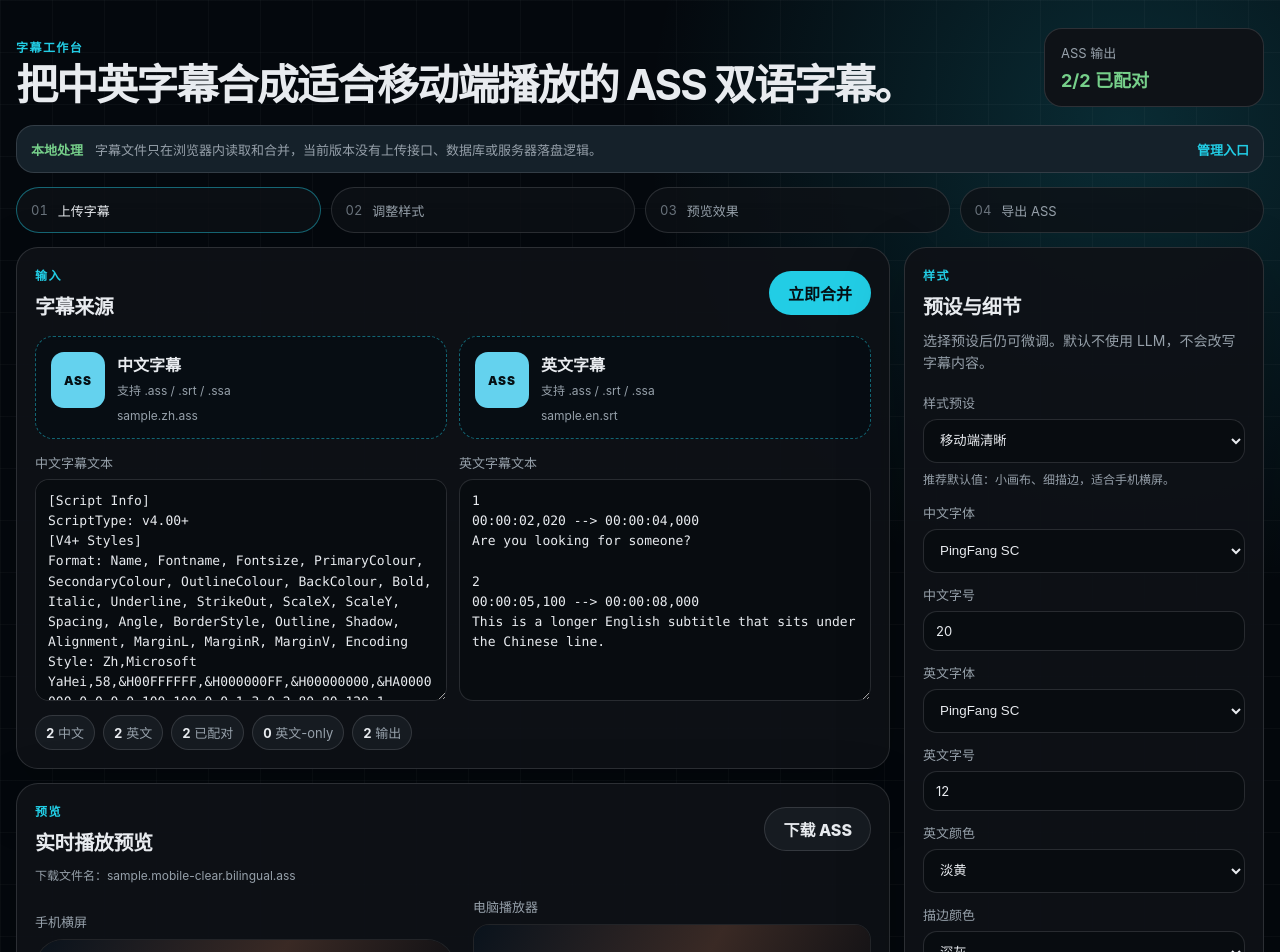
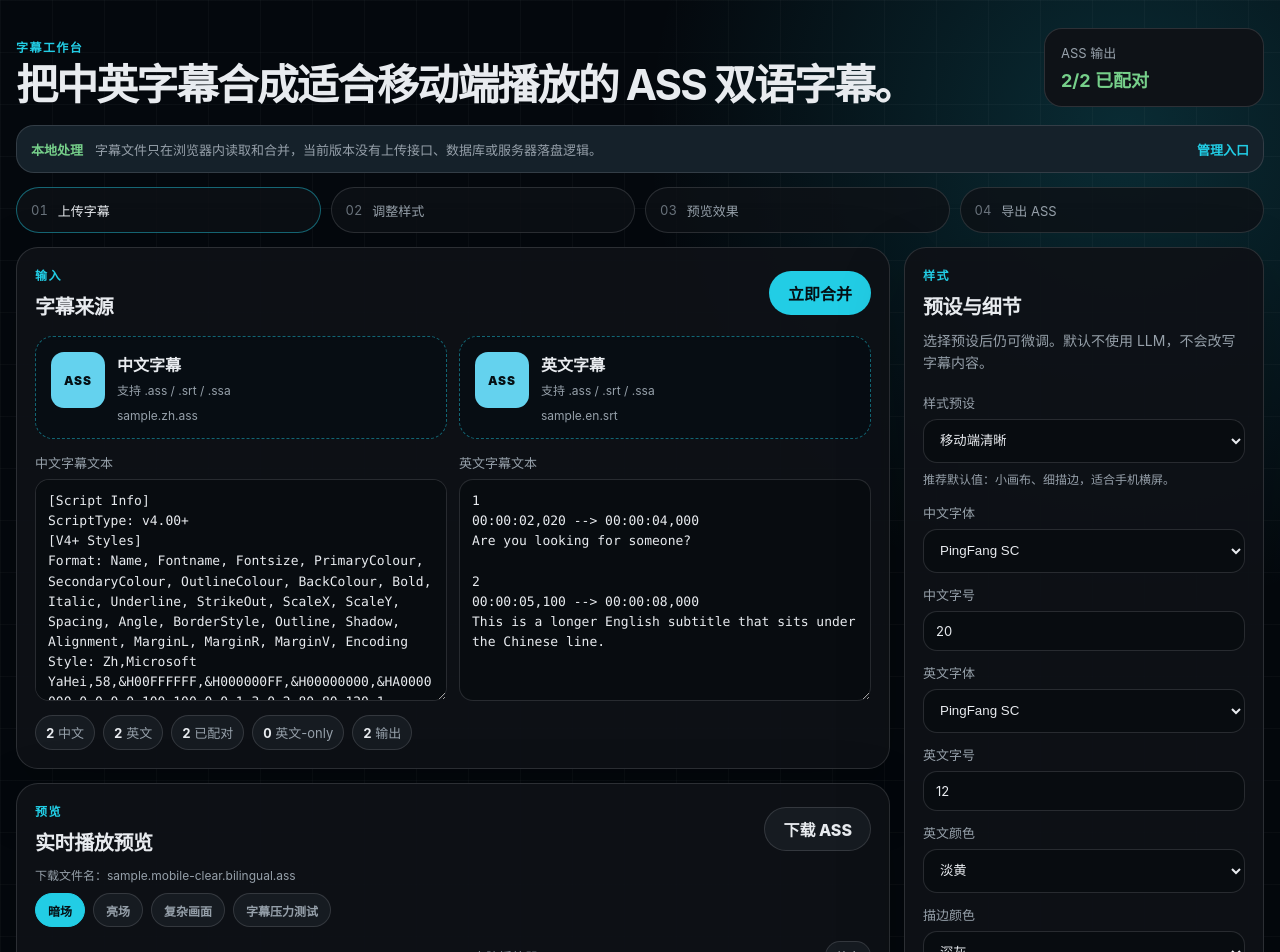
Before and after one commit to violin321/subtitle-merge, a Next.js app: page / in a window 1280 px wide. Shown: the top 952 px of the page. Built offline with nearby package versions, Linux system fonts and the light colour scheme.

Commit message:
Add lightbox preview backgrounds

```diff
--- a/src/app/globals.css
+++ b/src/app/globals.css
@@ -157,3 +157,23 @@ select {
 }
 
 .downloadName { margin: -4px 0 14px; color: var(--muted); font-size: 12px; overflow: hidden; white-space: nowrap; text-overflow: ellipsis; }
+.previewToolbar { display: flex; gap: 8px; flex-wrap: wrap; margin: -4px 0 14px; }
+.chip { min-height: 34px; padding: 0 12px; border-radius: 999px; background: var(--raised); color: var(--muted); border-color: var(--border); font-size: 12px; }
+.chip.active { color: oklch(0.16 0.02 230); background: var(--accent); border-color: var(--accent); }
+.deviceWrap figcaption { display: flex; align-items: center; justify-content: space-between; gap: 10px; }
+.openPreview { min-height: 30px; padding: 0 10px; font-size: 12px; background: var(--raised); color: var(--text); border-color: var(--border); }
+.frameGrid.bgDark { background: linear-gradient(120deg, oklch(0.18 0.024 250), oklch(0.30 0.026 38) 48%, oklch(0.12 0.018 250)); }
+.frameGrid.bgBright { background: linear-gradient(120deg, oklch(0.88 0.022 95), oklch(0.78 0.03 235) 48%, oklch(0.96 0.012 80)); }
+.frameGrid.bgBusy { background:
+  radial-gradient(circle at 24% 30%, rgba(255,255,255,.45), transparent 12%),
+  radial-gradient(circle at 72% 42%, rgba(0,0,0,.35), transparent 18%),
+  linear-gradient(135deg, oklch(0.28 0.08 25), oklch(0.65 0.08 85) 38%, oklch(0.20 0.07 250) 72%, oklch(0.82 0.04 210)); }
+.frameGrid.bgStress { background:
+  repeating-linear-gradient(45deg, rgba(255,255,255,.18) 0 10px, rgba(0,0,0,.22) 10px 20px),
+  linear-gradient(90deg, oklch(0.94 0.02 90), oklch(0.18 0.04 250)); }
+.lightbox { position: fixed; inset: 0; z-index: 50; background: rgba(3,7,18,.82); display: grid; place-items: center; padding: 24px; backdrop-filter: blur(6px); }
+.lightboxInner { width: min(1180px, 100%); border: 1px solid var(--border); border-radius: 24px; background: var(--panel); padding: 18px; box-shadow: 0 30px 90px rgba(0,0,0,.44); }
+.lightboxHead { display: flex; align-items: center; justify-content: space-between; gap: 14px; margin-bottom: 14px; }
+.deviceWrap.large { display: grid; place-items: center; }
+.largeDevice.phone { max-width: 920px; }
+.largeDevice.desktop { max-width: 1080px; }
--- a/src/app/page.tsx
+++ b/src/app/page.tsx
@@ -43,6 +43,14 @@ const outlineOptions = [
   { label: '极细 0.5', value: 0.5 },
   { label: '标准 1.0', value: 1 },
   { label: '稍强 1.3', value: 1.3 },
+];
+
+
+const previewBackgrounds = [
+  { id: 'dark', name: '暗场', className: 'bgDark' },
+  { id: 'bright', name: '亮场', className: 'bgBright' },
+  { id: 'busy', name: '复杂画面', className: 'bgBusy' },
+  { id: 'stress', name: '字幕压力测试', className: 'bgStress' },
 ];
 
 type Preset = {
@@ -101,12 +109,15 @@ export default function Home() {
   const [zhName, setZhName] = useState('sample.zh.ass');
   const [enName, setEnName] = useState('sample.en.srt');
   const [presetId, setPresetId] = useState(presets[0].id);
+  const [previewBg, setPreviewBg] = useState(previewBackgrounds[0].id);
+  const [lightboxMode, setLightboxMode] = useState<'phone' | 'desktop' | null>(null);
   const [options, setOptions] = useState<MergeOptions>(defaultOptions);
   const [ass, setAss] = useState('');
   const [stats, setStats] = useState<MergeStats | null>(null);
   const [error, setError] = useState('');
 
   const selectedPreset = presets.find((preset) => preset.id === presetId) ?? presets[0];
+  const selectedBg = previewBackgrounds.find((item) => item.id === previewBg) ?? previewBackgrounds[0];
   const outputName = `${safeNamePart(zhName)}.${presetSlug(presetId)}.bilingual.ass`;
 
   const previewText = useMemo(() => {
@@ -266,10 +277,26 @@ export default function Home() {
             <button className="secondary" onClick={download}>下载 ASS</button>
           </div>
           <p className="downloadName">下载文件名：{outputName}</p>
+          <div className="previewToolbar" aria-label="预览背景">
+            {previewBackgrounds.map((item) => (
+              <button key={item.id} type="button" className={item.id === previewBg ? 'chip active' : 'chip'} onClick={() => setPreviewBg(item.id)}>{item.name}</button>
+            ))}
+          </div>
           <div className="previewGrid">
-            <Device title="手机横屏" mode="phone" zh={previewText[0]} en={previewText[1]} options={options} />
-            <Device title="电脑播放器" mode="desktop" zh={previewText[0]} en={previewText[1]} options={options} />
+            <Device title="手机横屏" mode="phone" bgClass={selectedBg.className} zh={previewText[0]} en={previewText[1]} options={options} onOpen={() => setLightboxMode('phone')} />
+            <Device title="电脑播放器" mode="desktop" bgClass={selectedBg.className} zh={previewText[0]} en={previewText[1]} options={options} onOpen={() => setLightboxMode('desktop')} />
           </div>
+          {lightboxMode && (
+            <div className="lightbox" role="dialog" aria-modal="true" aria-label="放大预览" onClick={() => setLightboxMode(null)}>
+              <div className="lightboxInner" onClick={(event) => event.stopPropagation()}>
+                <div className="lightboxHead">
+                  <strong>{lightboxMode === 'phone' ? '手机横屏放大预览' : '电脑播放器放大预览'}</strong>
+                  <button type="button" className="secondary" onClick={() => setLightboxMode(null)}>关闭</button>
+                </div>
+                <Device title="" mode={lightboxMode} bgClass={selectedBg.className} zh={previewText[0]} en={previewText[1]} options={options} large />
+              </div>
+            </div>
+          )}
         </section>
 
         <section className="panel outputPanel" aria-labelledby="output-title">
@@ -314,8 +341,8 @@ function Stats({ stats }: { stats: MergeStats }) {
   </div>;
 }
 
-function Device({ title, mode, zh, en, options }: { title: string; mode: 'phone' | 'desktop'; zh: string; en: string; options: MergeOptions }) {
-  const scale = mode === 'phone' ? 0.9 : 1.25;
+function Device({ title, mode, bgClass, zh, en, options, onOpen, large = false }: { title: string; mode: 'phone' | 'desktop'; bgClass: string; zh: string; en: string; options: MergeOptions; onOpen?: () => void; large?: boolean }) {
+  const scale = large ? (mode === 'phone' ? 1.35 : 1.65) : (mode === 'phone' ? 0.9 : 1.25);
   const chineseSize = Math.max(11, Math.round(options.chineseSize * scale));
   const englishSize = Math.max(9, Math.round(options.englishSize * scale));
   const englishColor = assColorToCss(options.englishColor, '#ffffff');
@@ -326,10 +353,10 @@ function Device({ title, mode, zh, en, options }: { title: string; mode: 'phone'
     ? (shadow ? `0 ${shadow}px ${shadow * 2}px ${outlineColor}` : 'none')
     : `0 ${outline}px 0 ${outlineColor}, ${outline}px 0 0 ${outlineColor}, -${outline}px 0 0 ${outlineColor}, 0 -${outline}px 0 ${outlineColor}${shadow ? `, 0 ${shadow + outline}px ${shadow * 2}px ${outlineColor}` : ''}`;
 
-  return <figure className="deviceWrap">
-    <figcaption>{title}</figcaption>
-    <div className={mode === 'phone' ? 'phone' : 'desktop'}>
-      <div className="frameGrid" />
+  return <figure className={large ? 'deviceWrap large' : 'deviceWrap'}>
+    {title && <figcaption>{title}<button type="button" className="openPreview" onClick={onOpen}>放大</button></figcaption>}
+    <div className={`${mode === 'phone' ? 'phone' : 'desktop'} ${large ? 'largeDevice' : ''}`}>
+      <div className={`frameGrid ${bgClass}`} />
       <div className="subtitle" style={{ textShadow }}>
         <div style={{ fontFamily: options.chineseFont, fontSize: chineseSize }}>{zh}</div>
         <div style={{ fontFamily: options.englishFont, fontSize: englishSize, color: englishColor }}>{en}</div>
```
